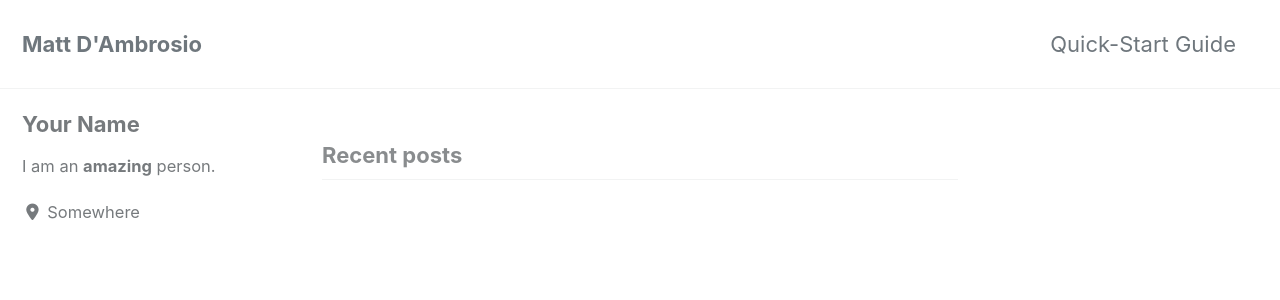
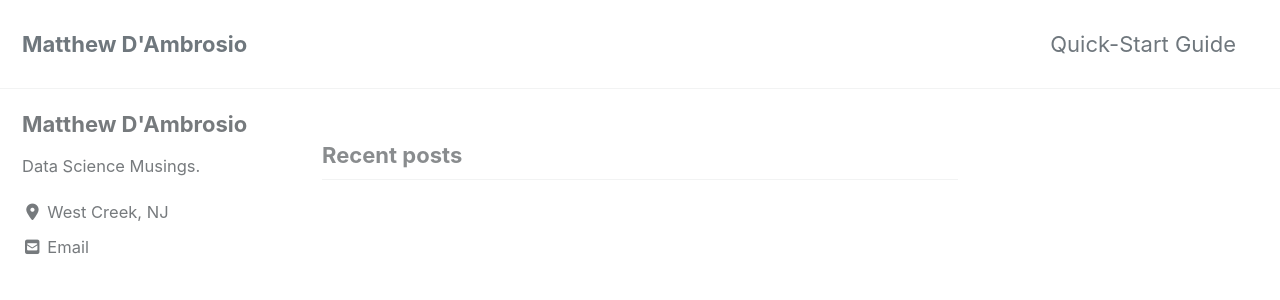
Before and after one commit to DambrosiCode/DambrosiCode.github.io, a Jekyll site: the page built from index.html, in a window 1280 px wide and 900 px high. Shown: the top 300 px of the window. Built offline with Jekyll 4.4.1, drawn with Linux system fonts in a browser that asks for light colours; cached includes are drawn as plain includes; nearby versions of some CDN libraries; the list of posts is cut into pages by our own code.

Commit message:
Update _config.yml

```diff
--- a/_config.yml
+++ b/_config.yml
@@ -16,7 +16,7 @@ minimal_mistakes_skin    : "default" # "air", "aqua", "contrast", "dark", "dirt"
 
 # Site Settings
 locale                   : "en-US"
-title                    : "Matt D'Ambrosio"
+title                    : "Matthew D'Ambrosio"
 title_separator          : "-"
 subtitle                 : # site tagline that appears below site title in masthead
 name                     : "Matthew D'Ambrosio"
@@ -107,11 +107,11 @@ analytics:
 
 # Site Author
 author:
-  name             : "Your Name"
+  name             : "Matthew D'Ambrosio"
   avatar           : # path of avatar image, e.g. "/assets/images/bio-photo.jpg"
-  bio              : "I am an **amazing** person."
-  location         : "Somewhere"
-  email            :
+  bio              : "Data Science Musings."
+  location         : "West Creek, NJ"
+  email            : "matthew.t.dambrosio@gmail.com"
   links:
     - label: "Email"
       icon: "fas fa-fw fa-envelope-square"
```
